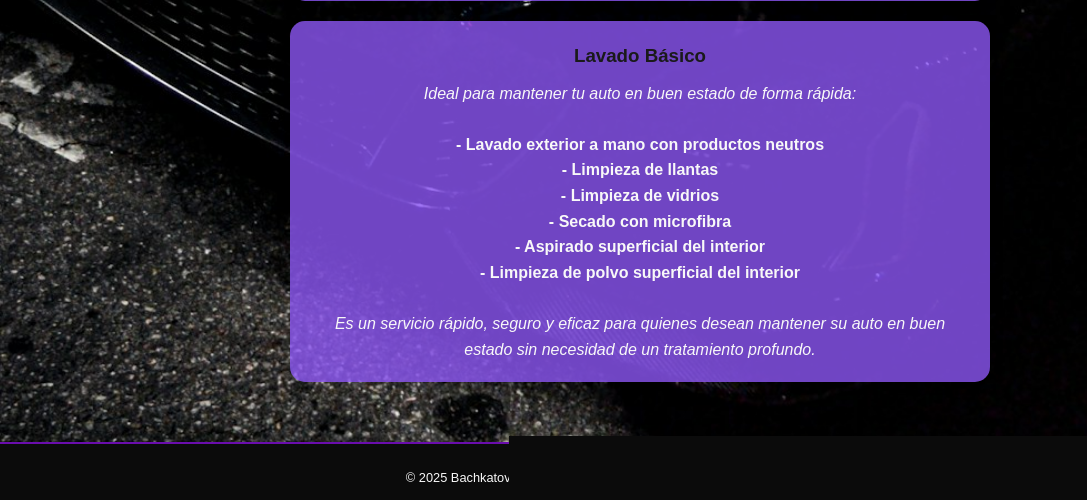
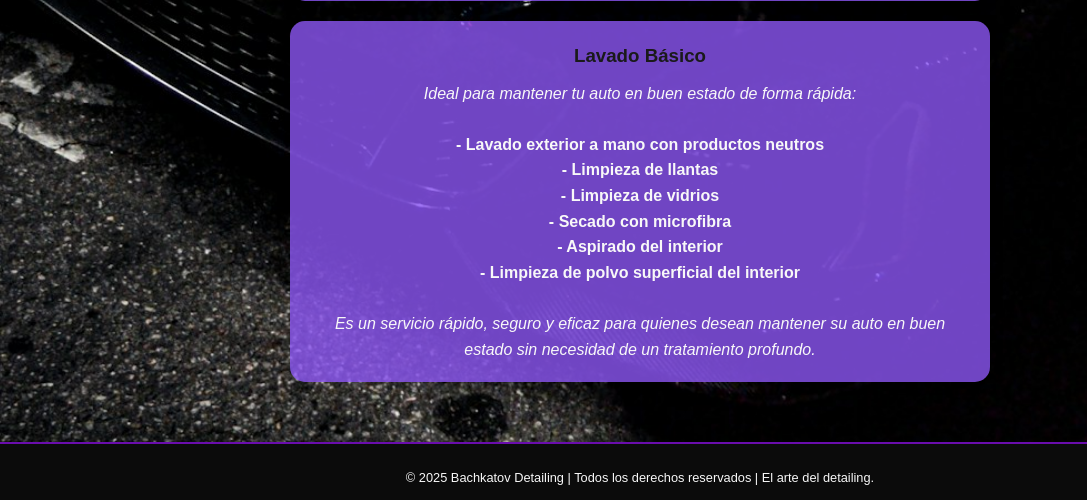
Before and after one commit to Msskre/bachkatov-detailing, a Django app: page /servicios/ in a window 1280 px wide. Shown: the part 1089-1589 px from the top of the page, without its empty margins (0-1087 px from the left). Run offline with Django 5.2, Linux system fonts and the light colour scheme; some web fonts are replaced.

Commit message:
Prueba de vista cartas servicios

```diff
--- a/inicio/templates/menu/servicios.html
+++ b/inicio/templates/menu/servicios.html
@@ -72,7 +72,7 @@
             <p>- Limpieza de llantas</p>
             <p>- Limpieza de vidrios</p>
             <p>- Secado con microfibra</p>
-            <p>- Aspirado superficial del interior</p>
+            <p>- Aspirado del interior</p>
             <p>- Limpieza de polvo superficial del interior</p>
             </strong>
             <br>
```
